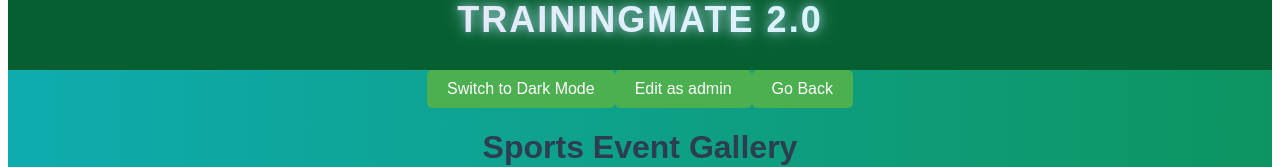
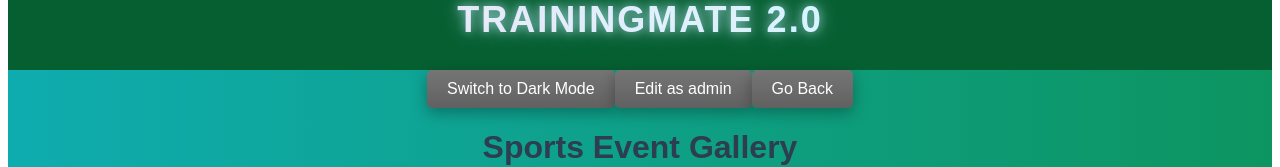
Before and after one commit to AntonioLabinjan/Projekt_PI, a Vue app: page /sport-events in a window 1280 px wide. Shown: the part 128-295 px from the top of the page. Built offline with nearby package versions, Linux system fonts and the light colour scheme; no server answers; the database is empty.

Commit message:
Update SportEvents.vue
Dodan stil za botune

```diff
--- a/src/views/SportEvents.vue
+++ b/src/views/SportEvents.vue
@@ -1,8 +1,9 @@
+/* eslint-disable */
 <template>
   <div :class="{ 'dark-mode': darkMode }">
     <button @click="toggleDarkMode" class="btn btn-dark">{{ darkMode ? 'Switch to Light Mode' : 'Switch to Dark Mode' }}</button>
-    <button @click="editAsAdmin">Edit as admin</button>
-    <button @click="goBack">Go Back</button>
+    <button @click="editAsAdmin" class="btn btn-dark">Edit as admin</button>
+    <button @click="goBack" class="btn btn-dark">Go Back</button>
     <h1 class="h1" :class="{'dark-mode': darkMode}">Sports Event Gallery</h1>
     <div class="search-bar">
       <input type="text" v-model="searchQuery" placeholder="Search events..." class="search-input">
@@ -13,11 +14,10 @@
       <p><strong>Location:</strong> {{ event.location }}</p>
       <p><strong>Start Time:</strong> {{ event.startTime }}</p>
       <p><strong>Participation Fee:</strong> {{ event.fee }}</p>
-      <button @click="showEventLocationOnMap(event)">Show Location on Map</button>
+      <button @click="showEventLocationOnMap(event)"class="btn btn-dark">Show Location on Map</button>
       <hr>
     </div>
-    <!-- Mapa -->
-    <div class="map-container" style="width: 100%; height: 400px;">
+        <div class="map-container" style="width: 100%; height: 400px;">
       <h4>Event map</h4>
       <iframe ref="mapFrame" width='100%' height='400px' :src="mapSrc" title="Mapa događaja" style="border:none;"></iframe>
     </div>
@@ -113,7 +113,8 @@ export default {
     },
     editAsAdmin(){
       this.$router.push({ path: '/admin-login', query: { redirect: '/admin-events'} });
-    },async fetchCoordinates(locationName) {
+    },
+    async fetchCoordinates(locationName) {
   try {
     const response = await fetch(`https://api.mapbox.com/geocoding/v5/mapbox.places/${encodeURIComponent(locationName)}.json?access_token=pk.eyJ1IjoiMTIzNDU2LWEiLCJhIjoiY2x3NmxocTIwMW1sczJrbXV5aWFha3l3aCJ9.B_bX_30NI0Wf6nISJMqlXA`);
     const data = await response.json();
@@ -156,6 +157,7 @@ async showEventLocationOnMap(event) {
 };
 </script>
 <style scoped>
+
 .dark-mode {
   background-color: #333;
   color: #fff;
@@ -189,4 +191,28 @@ async showEventLocationOnMap(event) {
 .event p {
   margin-bottom: 5px;
 }
+
+.btn-dark,
+.btn-admin {
+  background: linear-gradient(to bottom, #757575, #616161);
+  color: #fff;
+  border: none;
+  padding: 10px 20px;
+  border-radius: 5px;
+  box-shadow: 0 5px 15px rgba(0, 0, 0, 0.3);
+  transition: all 0.3s ease;
+}
+
+.btn-dark:hover,
+.btn-admin:hover {
+  background: linear-gradient(to bottom, #616161, #757575);
+  box-shadow: 0 8px 20px rgba(0, 0, 0, 0.4);
+  transform: translateY(-2px);
+}
+
+.btn-dark:active,
+.btn-admin:active {
+  transform: translateY(1px);
+}
+
 </style>
```
